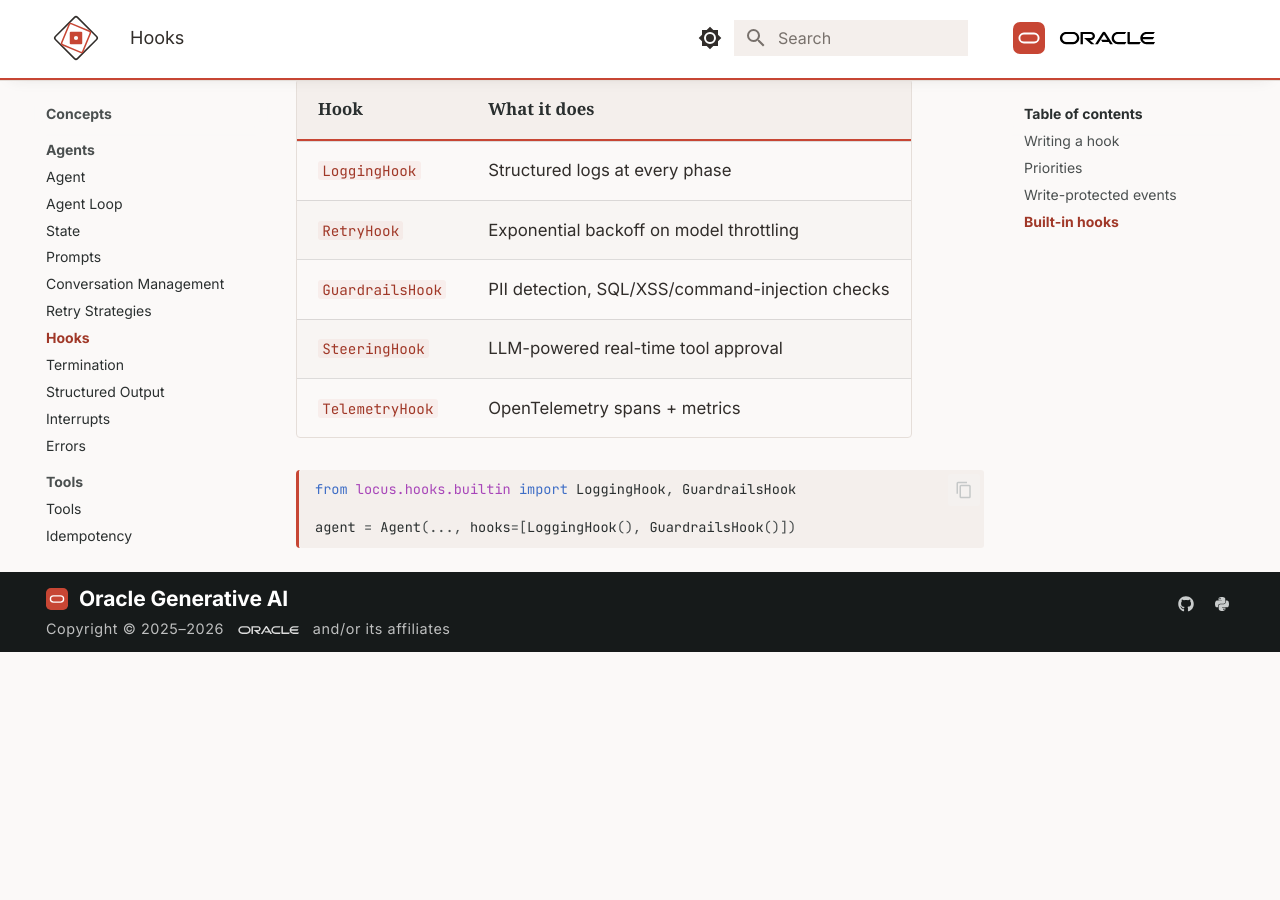
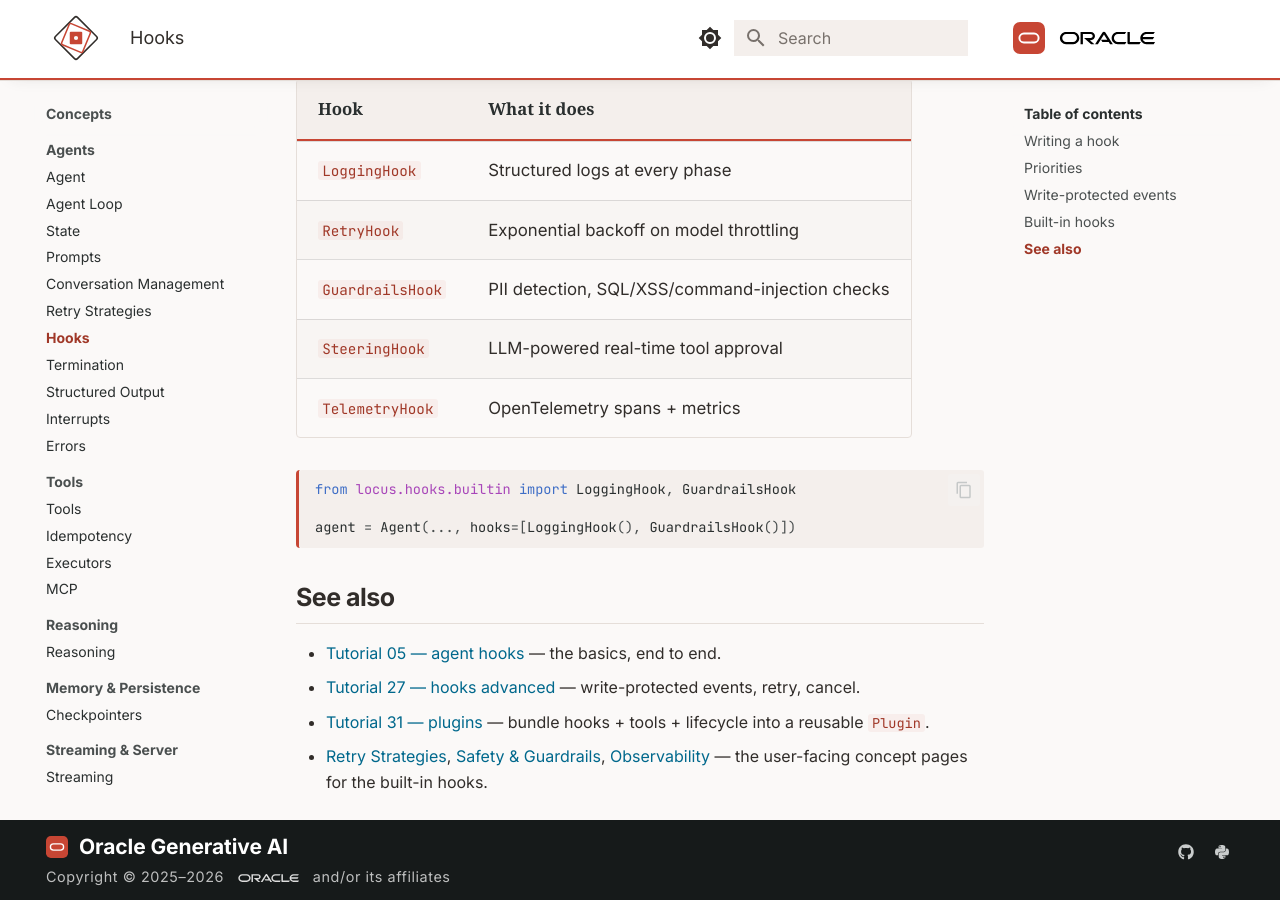
Before and after one commit to oracle-samples/locus, an MkDocs documentation site: the page built from docs/concepts/hooks.md, in a window 1280 px wide and 900 px high, scrolled down 1638 px. Built offline with MkDocs 1.6.1 and Material for MkDocs 9.7.7, drawn with Linux system fonts in a browser that asks for light colours; before the commit the page ends 2290 px from its top, so only the background shows below that.

Commit message:
docs: surface tutorial 31 (plugins) and fix stale source links (#4)
- Add the Plugins tutorial link to the production track on the
  homepage. Pre-fix, examples/tutorial_31_plugins.py was orphaned
  with zero references in the docs site.
- Add a 'See also' block to docs/concepts/hooks.md linking
  tutorials 5, 27, and 31, plus the user-facing concept pages
  (Retry, Safety, Observability) for the built-in hooks.
- Fix the stale 'src/locus/integrations/mcp/' references in
  docs/index.md and docs/concepts/mcp.md — the package was
  flattened to src/locus/integrations/fastmcp.py.
- Fix the stale 'agent_state.py' reference in
  docs/concepts/agent-loop.md — the file was consolidated into
  loop/runner.py.

Audit: every github.com/oracle-samples/locus source / examples link
across the docs tree now points at a path that exists in the repo.
mkdocs build --strict passes with zero warnings.

````diff
--- a/docs/concepts/hooks.md
+++ b/docs/concepts/hooks.md
@@ -67,3 +67,15 @@
 
 agent = Agent(..., hooks=[LoggingHook(), GuardrailsHook()])
 ```
+
+## See also
+
+- [Tutorial 05 — agent hooks](https://github.com/oracle-samples/locus/blob/main/examples/tutorial_05_agent_hooks.py)
+  — the basics, end to end.
+- [Tutorial 27 — hooks advanced](https://github.com/oracle-samples/locus/blob/main/examples/tutorial_27_hooks_advanced.py)
+  — write-protected events, retry, cancel.
+- [Tutorial 31 — plugins](https://github.com/oracle-samples/locus/blob/main/examples/tutorial_31_plugins.py)
+  — bundle hooks + tools + lifecycle into a reusable `Plugin`.
+- [Retry Strategies](retry.md), [Safety & Guardrails](safety.md),
+  [Observability](observability.md) — the user-facing concept pages
+  for the built-in hooks.
````
Also changed, not shown: docs/concepts/agent-loop.md (+2 -2 lines), docs/concepts/mcp.md (+1 -1 lines), docs/index.md (+2 -1 lines).
